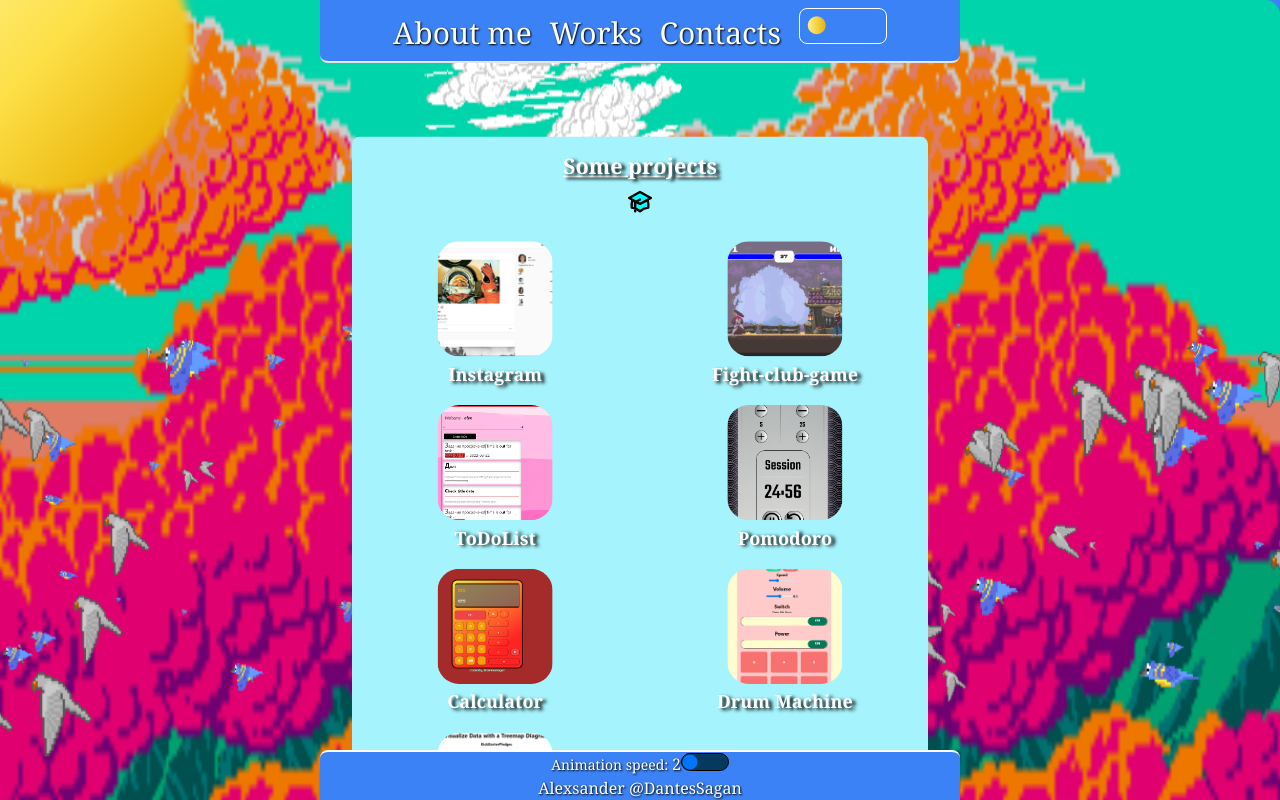
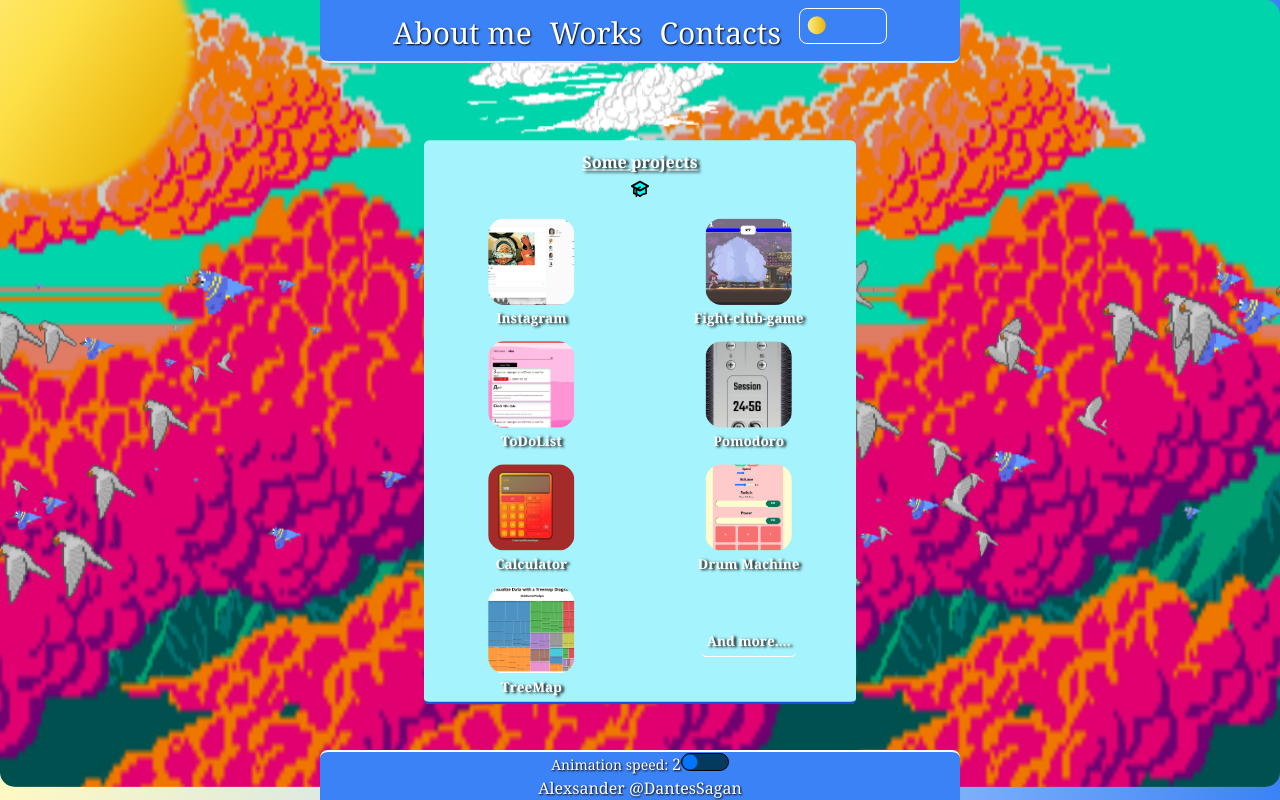
Before and after one commit to DantesSagan/portfolioReact, a Next.js app: page /projects in a window 1280 px wide. Shown: the top 800 px of the page. Built offline with nearby package versions, Linux system fonts and the light colour scheme.

Commit message:
remote: modified for responsible design

```diff
--- a/pages/_app.js
+++ b/pages/_app.js
@@ -39,6 +39,14 @@ export default function MyApp({ Component, pageProps }) {
         (canvas.height = 900) &&
         (width = 900) &&
         (height = 900) &&
+        (globalScale = 1) &&
+        (offsetWidth = 0) &&
+        (offsetHeight = 100)
+        : window.innerWidth >= 1536
+      ? (canvas.width = 1536) &&
+        (canvas.height = 800) &&
+        (width = 800) &&
+        (height = 800) &&
         (globalScale = 1) &&
         (offsetWidth = 0) &&
         (offsetHeight = 100)
@@ -690,7 +698,7 @@ export default function MyApp({ Component, pageProps }) {
         )}
       </div>
       <NavBar mode={mode} setMode={setMode} />
-      <div className='transition duration-600' style={{ height: '878px' }}>
+      <div className='transition duration-600 mt-6' style={{ height: '700px' }}>
         {' '}
         <Component mode={mode} setMode={setMode} {...pageProps} />
       </div>
--- a/pages/addresses.js
+++ b/pages/addresses.js
@@ -33,10 +33,10 @@ export default function Addresses({ mode, setMode }) {
     // Addresses section
     <section className='mt-2'>
       {loading ? (
-        <main className='relative mx-auto max-w-screen-md  '>
+        <main className='relative mx-auto max-w-screen-md marginSM '>
           <section
             tabIndex='11'
-            className={`container mx-auto text-center mt-32   ${
+            className={`container mx-auto text-center mt-24   ${
               mode
                 ? 'bg-cyan-100 rounded-lg border-b-4 border-blue-700'
                 : 'bg-black rounded-lg border-b-4 border-white'
@@ -134,10 +134,10 @@ export default function Addresses({ mode, setMode }) {
           </section>
         </main>
       ) : (
-        <main className='relative mx-auto max-w-screen-md  '>
+        <main className='relative mx-auto max-w-screen-md marginSM '>
           <section
             tabIndex='11'
-            className={`container mx-auto text-center mt-32 aboutPage  ${
+            className={`container mx-auto text-center mt-24 aboutPage  ${
               mode
                 ? 'bg-cyan-100 rounded-lg border-b-4 border-blue-700'
                 : 'bg-black rounded-lg border-b-4 border-white'
--- a/pages/projects.js
+++ b/pages/projects.js
@@ -20,7 +20,7 @@ export default function Project({ mode, setMode }) {
 
   return (
     // Project Section
-    <main className='relative mx-auto max-w-screen-sm mt-8 '>
+    <main className='relative mx-auto max-w-screen-sm h-1/4 marginSM'>
       {' '}
       <section
         className={`container mx-auto text-center scale-90 ${
--- a/styles/globals.css
+++ b/styles/globals.css
@@ -18,35 +18,67 @@ a {
 * {
   box-sizing: border-box;
 }
+
+@media only screen and (max-width: 1920px) {
+  .marginSM {
+    margin-top: 0.005rem;
+    transform: scale(.100);
+  }
+}
+
+@media only screen and (max-width: 1720px) {
+  .marginSM {
+    margin-top: 0.005rem;
+    transform: scale(.100);
+  }
+}
+
+@media only screen and (max-width: 1536px) {
+  .marginSM {
+    margin-top: 0.005rem;
+    transform: scale(.80);
+  }
+}
+
 @media only screen and (max-width: 1440px) {
   .marginSM {
     margin-top: 0.005rem;
+    transform: scale(.75);
   }
 }
+
 @media only screen and (max-width: 1024px) {
   .marginSM {
     margin-top: 0.05rem;
+    transform: scale(.75);
   }
 }
+
 @media only screen and (max-width: 800px) {
   .marginSM {
     margin-top: 0.25rem;
+    transform: scale(.50);
   }
 }
+
 @media only screen and (max-width: 425px) {
   .marginSM {
     margin-top: 0.55rem;
+    transform: scale(.50);
   }
 }
+
 @media only screen and (max-width: 340px) {
   .marginSM {
     margin-top: 1rem;
+    transform: scale(.50);
   }
 }
 
 body {
   font-family: Georgia, serif;
 }
+
 .button-switch {
   padding: 1px;
   width: 80px;
@@ -57,6 +89,7 @@ body {
   border: 1.5px solid white;
   border-radius: 30px;
 }
+
 .button-swtich:active {
   transform: scale(0.85);
   transition: 0.15;
@@ -67,6 +100,7 @@ body {
   position: relative;
   z-index: 1;
 }
+
 .bgDashboard:before {
   background-repeat: no-repeat;
   background-color: yellow;
@@ -89,6 +123,7 @@ body {
     flex-direction: column;
   }
 }
+
 @media (max-width: 600px) {
   .aboutPage {
     margin-top: 25px;
@@ -104,33 +139,41 @@ body {
     flex-direction: column;
   }
 }
+
 .sun {
   animation: spin 5s linear infinite;
 }
+
 @keyframes spin {
   from {
     transform: rotate(0deg);
   }
+
   to {
     transform: rotate(360deg);
   }
 }
+
 .moon {
   animation: spin 5s linear infinite;
 }
+
 @keyframes spin {
   from {
     transform: rotate(0deg);
   }
+
   to {
     transform: rotate(360deg);
   }
 }
+
 input[type='range']::-webkit-slider-runnable-track {
   background: #053a5f;
   border: 1px solid black;
   border-radius: 15px;
 }
+
 input[type='range']:focus {
   outline: none;
 }
```
Also changed, not shown: pages/index.js (+65 -10 lines).
